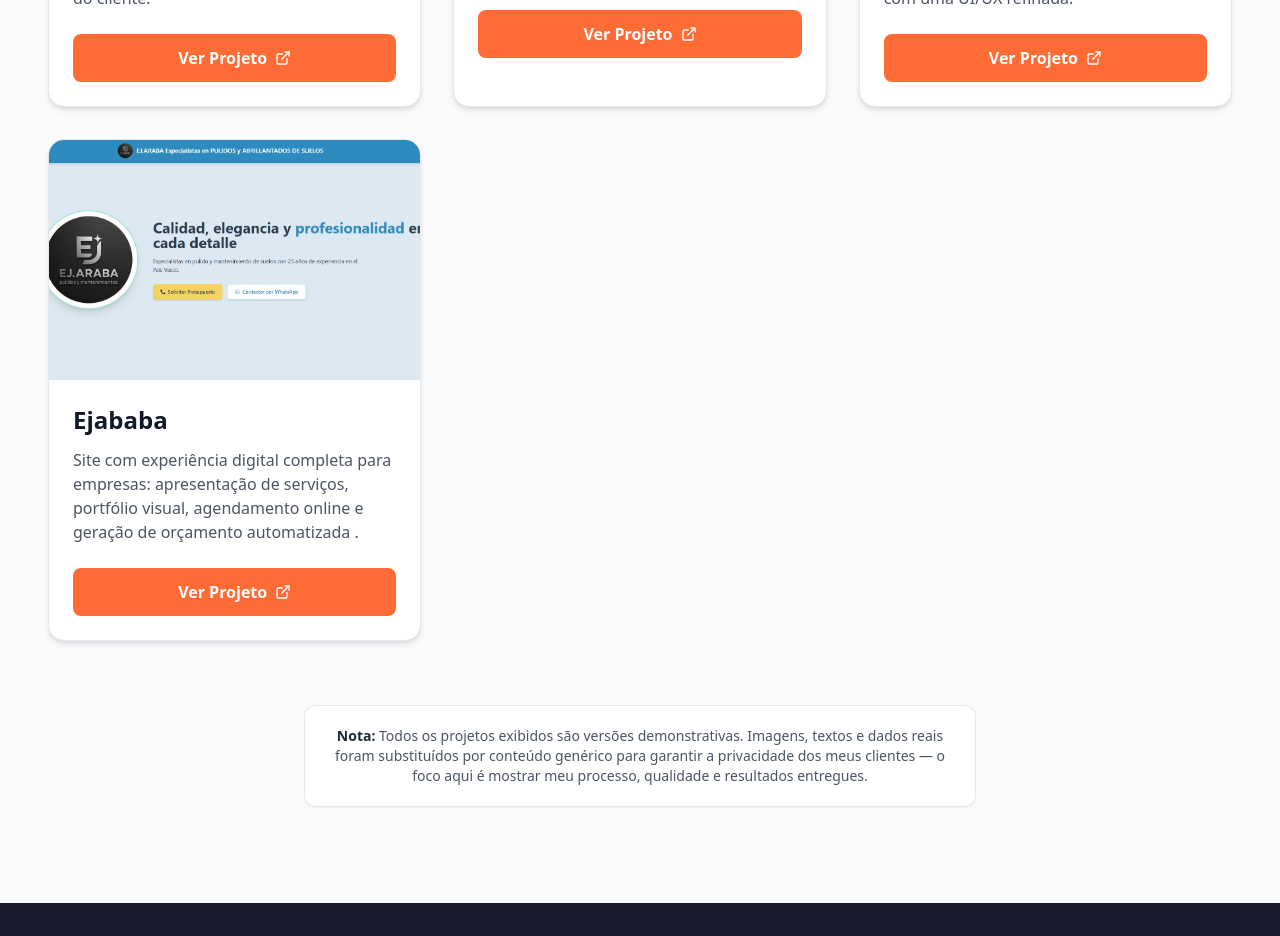
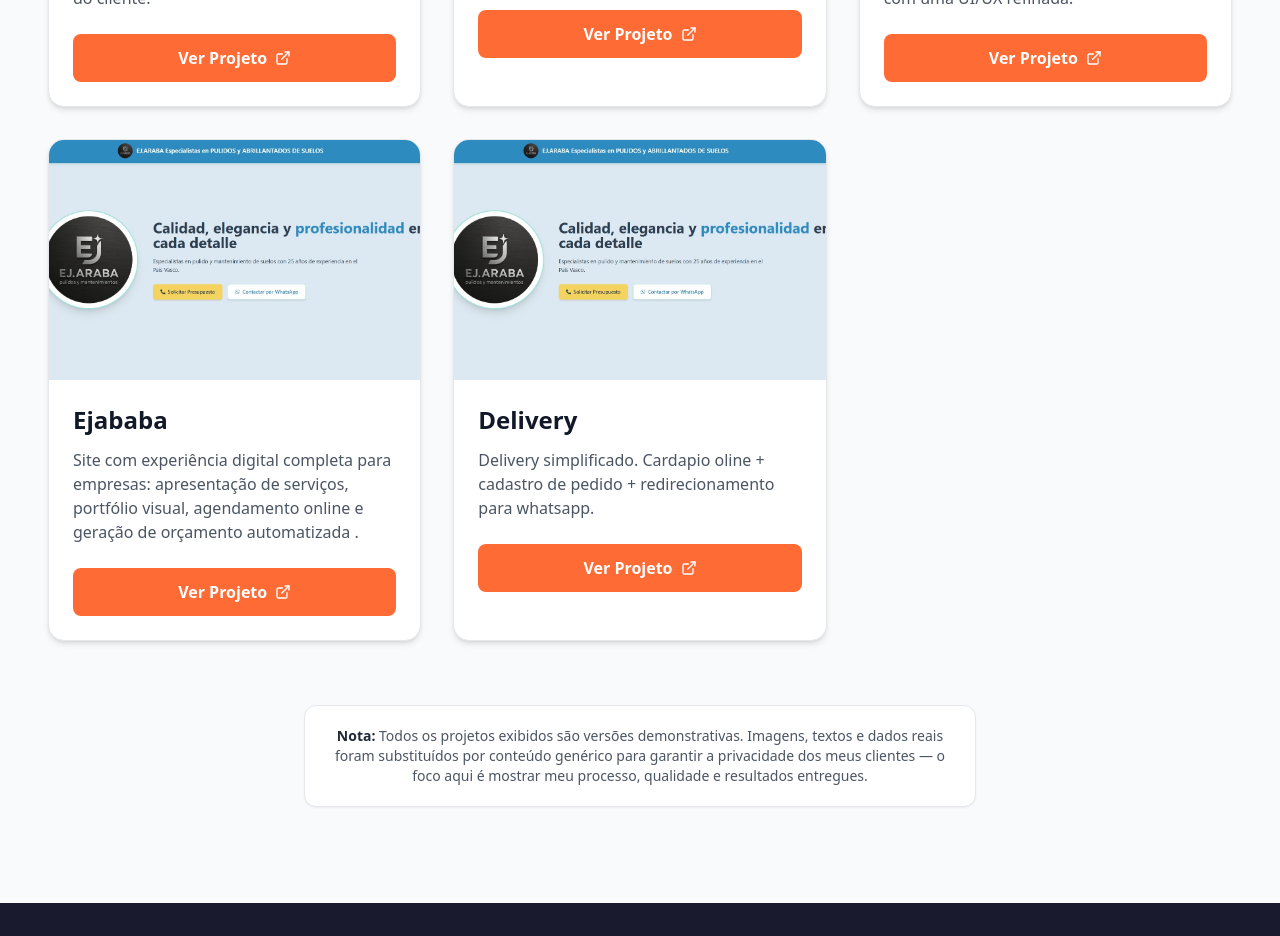
Before and after one commit to fullstackpaduavinicius/Landing_Pages_que_Convertem, a Next.js app: page / in a window 1280 px wide. Shown: the part 2680-3616 px from the top of the page. Built offline with nearby package versions, Linux system fonts and the light colour scheme.

Commit message:
altetando link

```diff
--- a/src/components/sections/PortfolioSection.tsx
+++ b/src/components/sections/PortfolioSection.tsx
@@ -45,6 +45,14 @@ const portfolioItems: PortfolioItem[] = [
     imageUrl: "/imagens/ejaraba.jpeg",
     result: "Site com experiência digital completa para empresas: apresentação de serviços, portfólio visual, agendamento online e geração de orçamento automatizada  .",
     link: "www.ejarabaonline.com/",
+    techs: []
+  },
+  {
+    id: 4,
+    title: "Delivery",
+    imageUrl: "/imagens/ejaraba.jpeg",
+    result: "Delivery simplificado. Cardapio oline + cadastro de pedido + redirecionamento para whatsapp.",
+    link: "delivery-app-ebon.vercel.app",
     techs: []
   },
 ];
```
